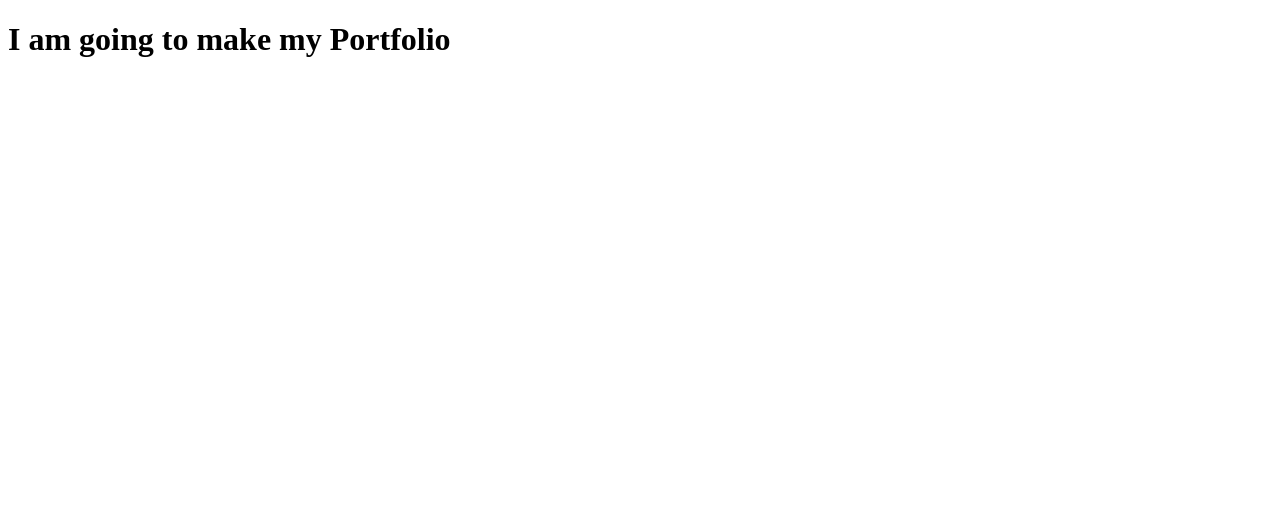
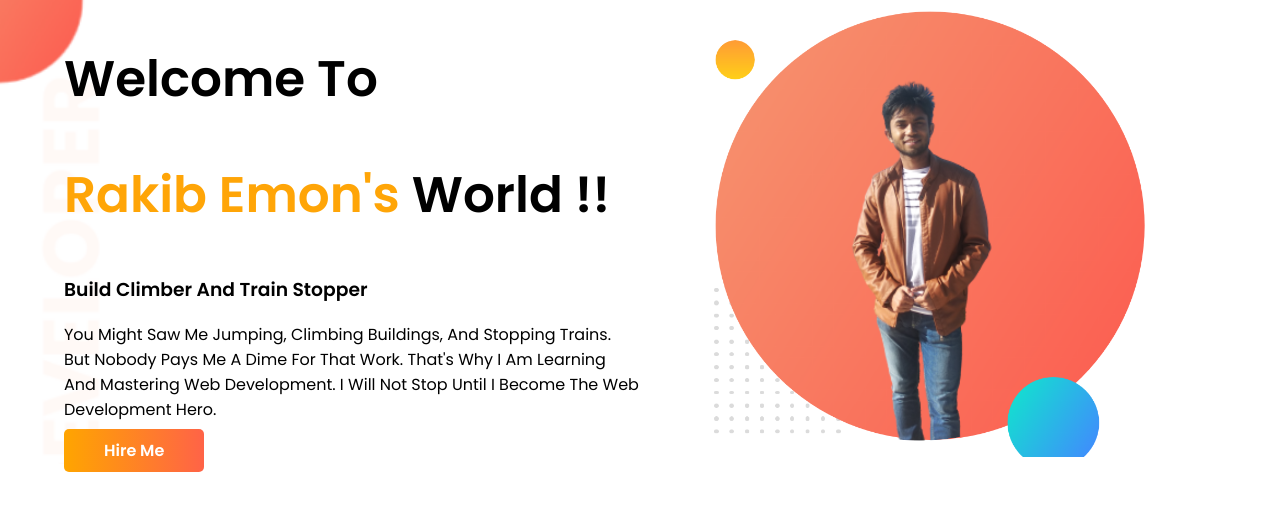
Before and after one commit to rakibemon/developer-portfolio, a plain HTML site: page index.html in a window 1280 px wide. Drawn offline with Linux system fonts and the light colour scheme.

Commit message:
headerDone

```diff
--- a/index.html
+++ b/index.html
@@ -4,9 +4,24 @@
     <meta charset="UTF-8">
     <meta http-equiv="X-UA-Compatible" content="IE=edge">
     <meta name="viewport" content="width=device-width, initial-scale=1.0">
+    <link rel="stylesheet" href="style.css">
     <title>Emon's Portfolio</title>
 </head>
 <body>
-    <h1>I am going to make my Portfolio</h1>
+    <section class="top-banner">
+
+       <div class="half-width">
+        <h1>Welcome To</h1>
+        <h1> <span>Rakib Emon's</span> world !! </h1>
+        <h3>Build Climber and Train Stopper </h3>
+        <p> You might saw me jumping, climbing buildings, and stopping trains. But nobody pays me a dime for that work. That's why I am learning and mastering web development. I will not stop until I become the Web Development Hero.</p>
+        <a class="link-button" href="#" target="_blank">Hire me</a>
+       </div>
+       <div class="half-width">
+        <img src="img/emon-bg.png" alt="">
+       </div>
+    </section>
+
+
 </body>
 </html>
--- a/style.css
+++ b/style.css
@@ -0,0 +1,42 @@
+@import url('https://fonts.googleapis.com/css2?family=Poppins:wght@200;300;400;500;600&display=swap');
+
+body{
+    text-transform: capitalize;
+    font-family: 'Poppins', sans-serif;
+    margin: 0;
+}
+header{
+    background-image: url("../img/top-banner.png");
+    background-repeat: no-repeat;
+    background-size: cover;
+}
+h1{
+    font-size: 50px;
+}
+section h1 span{
+    color: #FFA507;
+    }
+
+section{
+    display: flex;
+}
+.half-width{
+width: 50%;
+padding-left: 5%;
+}
+.half-width img{
+    width: 80%;
+}
+.link-button{
+    text-decoration: none;
+    background-image: linear-gradient(to right, orange,tomato);
+    padding:10px 40px;
+    border-radius: 5px;
+    color: white;
+    font-weight: 700;
+}
+.top-banner{
+    background-image: url("/img/top-banner.png");
+    background-repeat: no-repeat;
+    background-size: cover;
+}
```
Also changed, not shown: img/emon-bg.png (added), show-off/IMG_20181122_163632.jpg (added), show-off/removebg-preview1.png (added), 3 other files.
